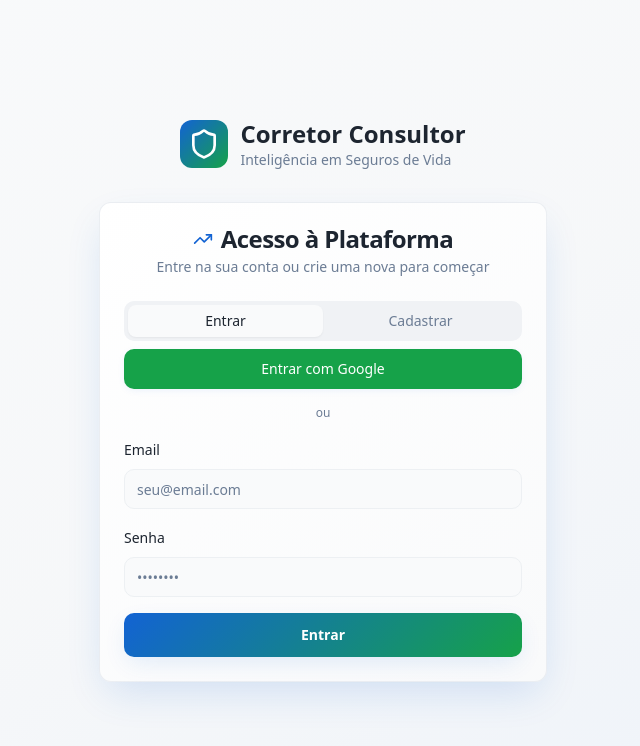
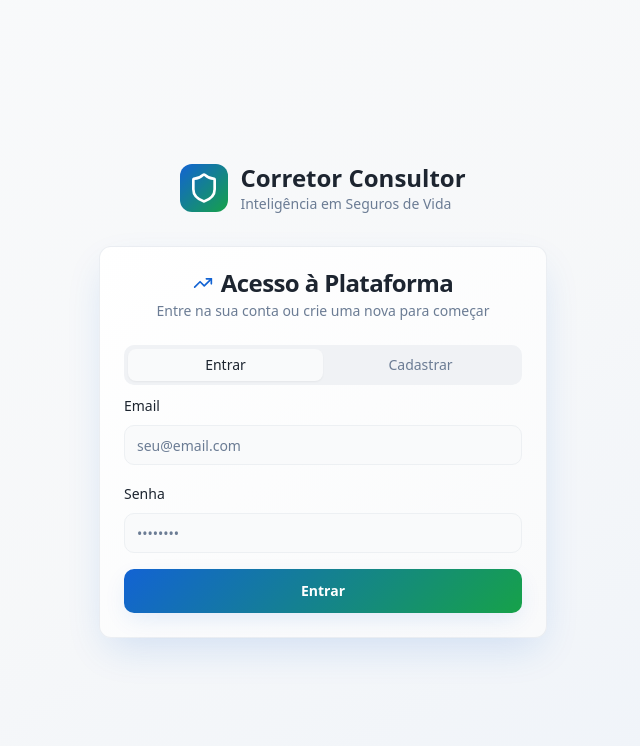
Before and after one commit to dudsdudy/corretor-assistente, a React (Vite) app: page /auth in a window 1280 px wide. Shown: the top 746 px of the page, without its empty margins (317-957 px from the left). Built offline with nearby package versions, Linux system fonts and the light colour scheme.

Commit message:
Remove Google Login
Remove Google login functionality from the application.

```diff
--- a/src/pages/Auth.tsx
+++ b/src/pages/Auth.tsx
@@ -85,23 +85,6 @@ const Auth = () => {
     }
   };
 
-  const handleGoogleSignIn = async () => {
-    setLoading(true);
-    try {
-      const { error } = await supabase.auth.signInWithOAuth({
-        provider: 'google',
-        options: {
-          redirectTo: `${window.location.origin}/`
-        }
-      });
-      if (error) throw error;
-    } catch (error: any) {
-      toast({ title: 'Erro no login com Google', description: error.message, variant: 'destructive' });
-    } finally {
-      setLoading(false);
-    }
-  };
-
   return (
     <div className="min-h-screen flex items-center justify-center bg-gradient-to-br from-background via-muted/30 to-primary/5 p-4">
       <div className="w-full max-w-md">
@@ -135,12 +118,7 @@ const Auth = () => {
               </TabsList>
 
               <TabsContent value="signin">
-                <div className="space-y-4">
-                  <Button onClick={handleGoogleSignIn} variant="secondary" className="w-full" disabled={loading}>
-                    Entrar com Google
-                  </Button>
-                  <div className="text-center text-xs text-muted-foreground">ou</div>
-                  <form onSubmit={handleSignIn} className="space-y-4">
+                <form onSubmit={handleSignIn} className="space-y-4">
                     <div className="space-y-2">
                       <Label htmlFor="email">Email</Label>
                       <Input
@@ -173,16 +151,10 @@ const Auth = () => {
                       {loading ? "Entrando..." : "Entrar"}
                     </Button>
                   </form>
-                </div>
               </TabsContent>
 
               <TabsContent value="signup">
-                <div className="space-y-4">
-                  <Button onClick={handleGoogleSignIn} variant="secondary" className="w-full" disabled={loading}>
-                    Cadastrar com Google
-                  </Button>
-                  <div className="text-center text-xs text-muted-foreground">ou</div>
-                  <form onSubmit={handleSignUp} className="space-y-4">
+                <form onSubmit={handleSignUp} className="space-y-4">
                     <div className="space-y-2">
                       <Label htmlFor="fullName">Nome Completo</Label>
                       <Input
@@ -226,7 +198,6 @@ const Auth = () => {
                       {loading ? "Cadastrando..." : "Criar Conta"}
                     </Button>
                   </form>
-                </div>
               </TabsContent>
             </Tabs>
           </CardContent>
```
